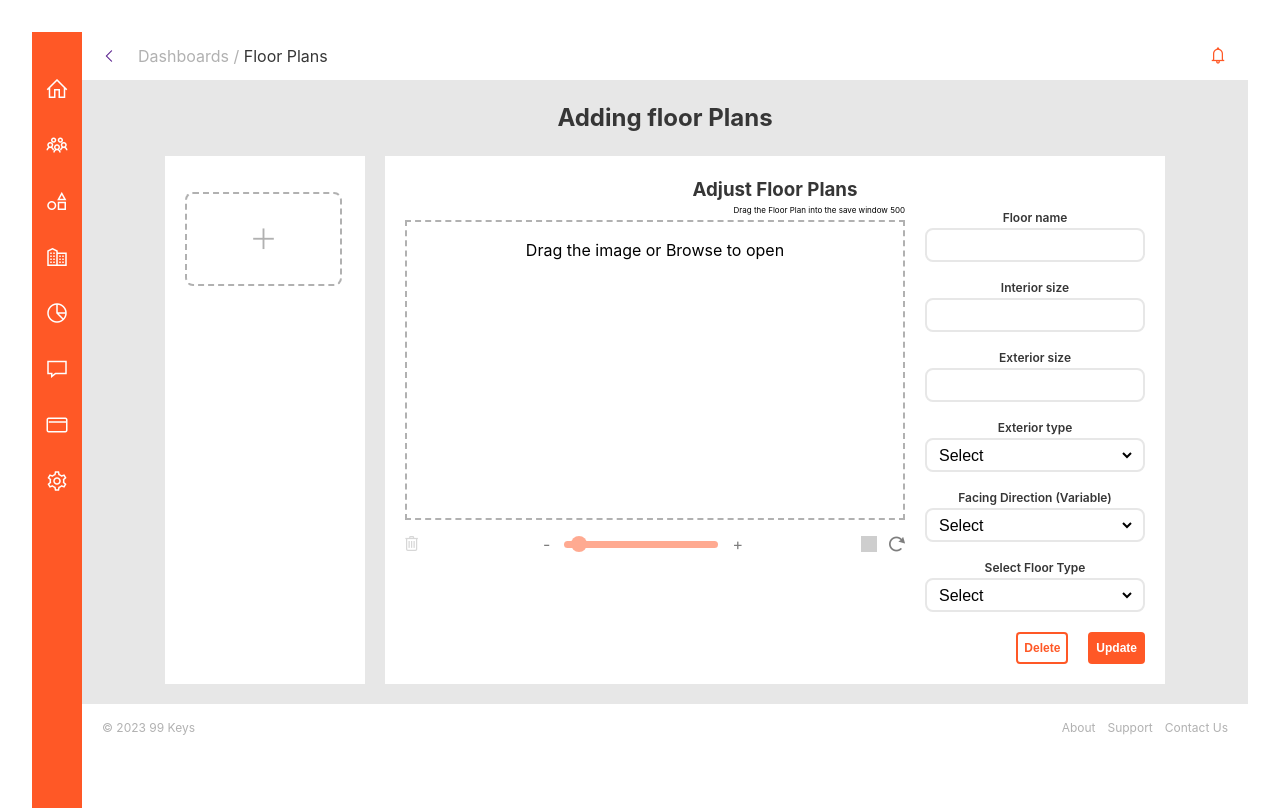
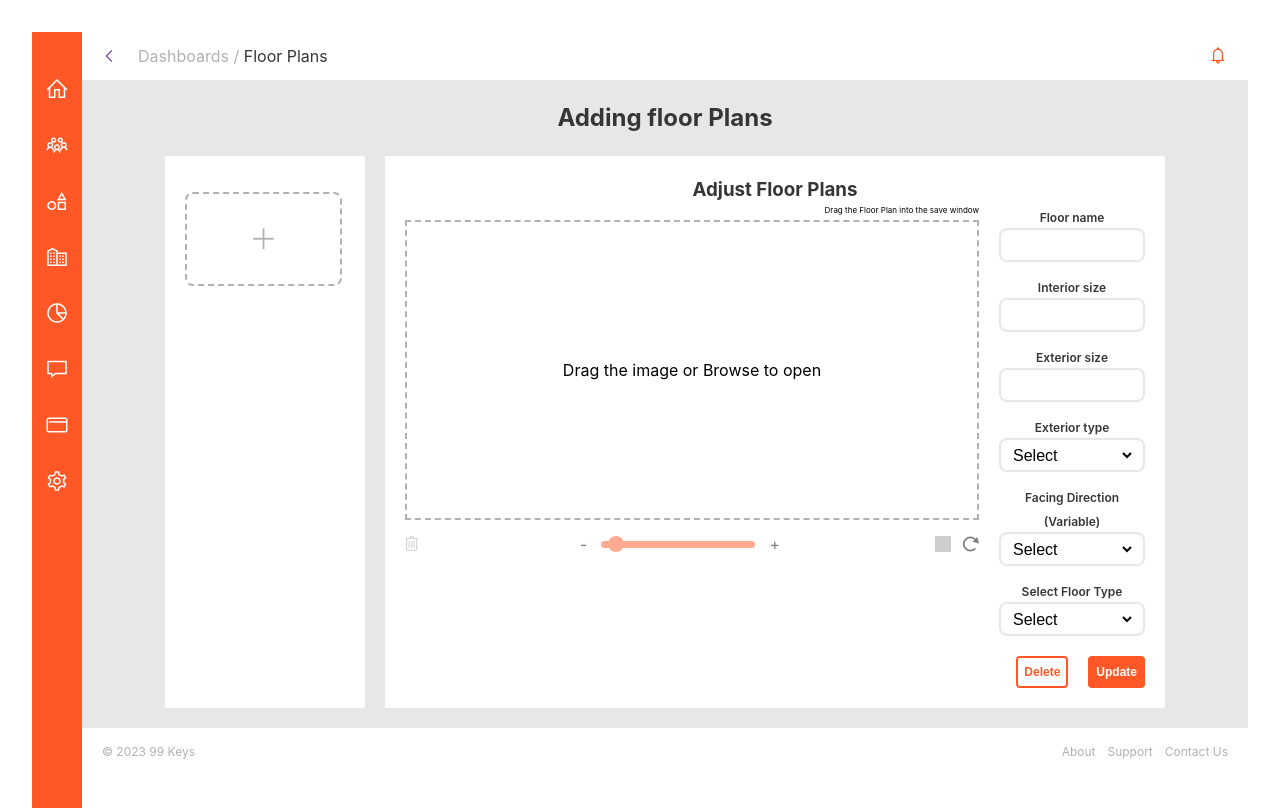
Before and after one commit to koumba97/floor-plans, a React (Vite) app: page /floor-plan/1 in a window 1280 px wide. Built offline with nearby package versions, Linux system fonts and the light colour scheme; grey boxes are pictures that could not be loaded.

Commit message:
Responsive design

```diff
--- a/src/components/AddingFloorPlans/ImageCropper/ImageCropper.scss
+++ b/src/components/AddingFloorPlans/ImageCropper/ImageCropper.scss
@@ -7,21 +7,21 @@
         font-size: 8px;
     }
 
-    .testtt {
-        border: solid 3px;
-    }
-
     .image-wrapper {
-        width: 500px;
-        height: 300px;
         background-color: rgb(177, 177, 177, 0.6);
     }
 
     .image-blank {
         height: calc(300px - 2px * 2);
         border: dashed 2px $grey-200;
+        padding: 0 35px;
         cursor: pointer;
         background-color: white;
+        display: flex;
+        align-items: center;
+        p {
+            margin: auto;
+        }
     }
     .image-controls {
         display: flex;
@@ -111,8 +111,6 @@
             width: auto !important;
         }
         .testtt {
-            border: solid 3px;
-
             display: block;
             margin: auto;
         }
--- a/src/components/AddingFloorPlans/ImageCropper/ImageCropper.tsx
+++ b/src/components/AddingFloorPlans/ImageCropper/ImageCropper.tsx
@@ -75,13 +75,17 @@ const ImageCropper = ({
         if (width < SM_BREAKPOINT) {
             console.log('sm');
             setCanvasWidth(width - SM_CANVA_RATIO);
-        } else if (width < MD_BREAKPOINT) {
+        } else if (SM_BREAKPOINT < width && width < MD_BREAKPOINT) {
             console.log('md');
             setCanvasWidth(width - MD_CANVA_RATIO);
-        } else if (width < 800) {
+        } else if (MD_BREAKPOINT < width && width < 800) {
             console.log('lg');
             setCanvasWidth(width - LG_CANVA_RATIO);
-        } else {
+        } else if (800 < width && width < 1030) {
+            console.log(800, 1030);
+            setCanvasWidth(width - 600);
+        } else if (1030 < width) {
+            console.log('+' + 1030);
             setCanvasWidth(450);
         }
     };
@@ -136,7 +140,7 @@ const ImageCropper = ({
     return (
         <div className="image-cropper">
             <p className="instruction">
-                Drag the Floor Plan into the save window {canvasWidth}
+                Drag the Floor Plan into the save window
             </p>
             <div className="image-wrapper">
                 {src ? (
@@ -161,7 +165,10 @@ const ImageCropper = ({
                         {({ getRootProps, getInputProps }) => (
                             <div {...getRootProps()}>
                                 <input {...getInputProps()} />
-                                <div className="image-blank">
+                                <div
+                                    className="image-blank"
+                                    style={{ width: canvasWidth }}
+                                >
                                     <p>Drag the image or Browse to open</p>
                                 </div>
                             </div>
--- a/src/components/AddingFloorPlans/PlanList/PlanList.scss
+++ b/src/components/AddingFloorPlans/PlanList/PlanList.scss
@@ -3,6 +3,7 @@
 .plan-list {
     background-color: white;
     width: 200px;
+    min-width: 140px;
     padding: 20px 0;
     overflow: scroll;
 
```
